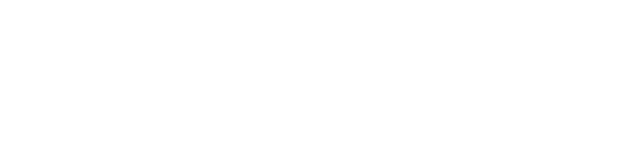
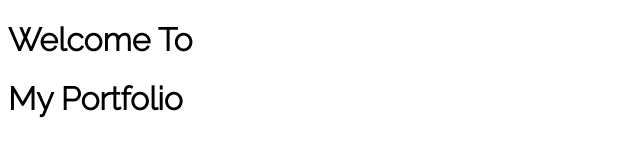
Before and after one commit to prosbmsajjad/portfolio, a plain HTML site: page index.html in a window 1280 px wide. Shown: the whole page, without its empty margins (0-640 px from the left). Drawn offline with Linux system fonts and the light colour scheme.

```diff
--- a/index.html
+++ b/index.html
@@ -4,8 +4,15 @@
     <meta charset="UTF-8">
     <meta name="viewport" content="width=device-width, initial-scale=1.0">
     <title>Portfolio</title>
+    <link rel="preconnect" href="https://fonts.gstatic.com">
+<link href="https://fonts.googleapis.com/css2?family=Raleway:wght@300&display=swap" rel="stylesheet">
+    <link rel="stylesheet" href="style.css">
 </head>
 <body>
-
+    <!--Welcome Section-->
+    <div>
+        <h1>Welcome To</h1>
+        <h1>My Portfolio</h1>
+    </div>
 </body>
 </html>
--- /dev/null
+++ b/style.css
@@ -0,0 +1,3 @@
+h1{
+    font-family: 'Raleway', sans-serif;
+}
```
